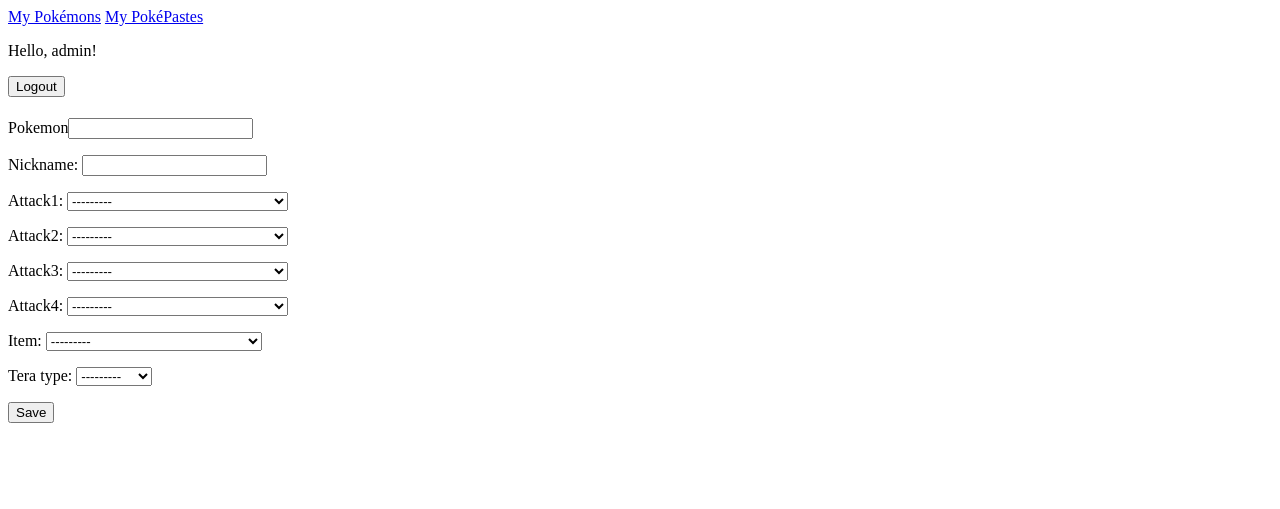
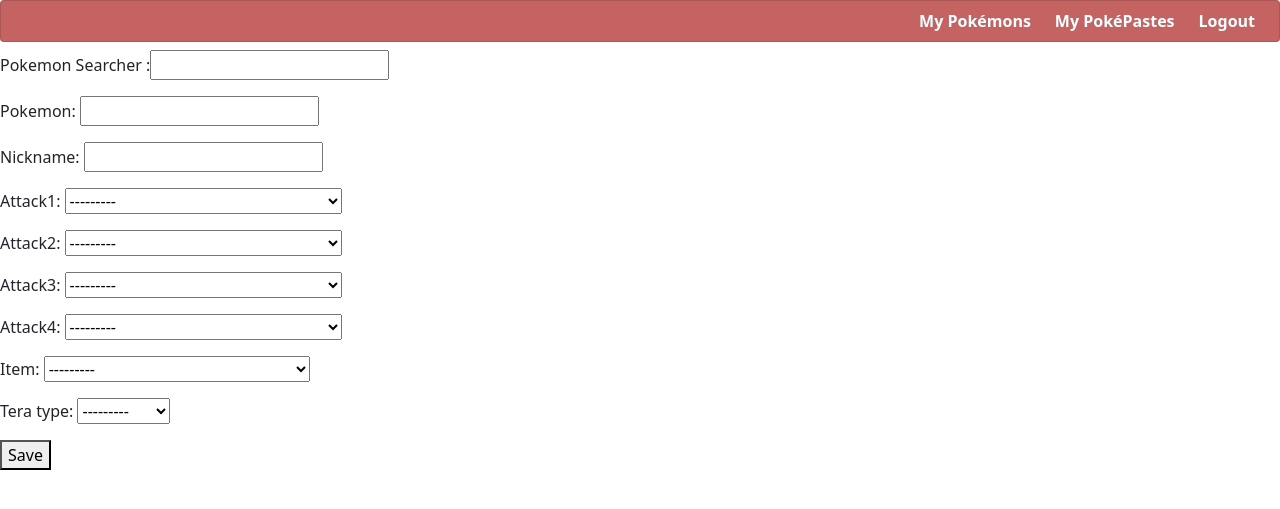
Before and after one commit to JoelLloret/rateMyPaste-v2, a Django app: page /mypokemon/create/ in a window 1280 px wide. Shown: the top 509 px of the page. Run offline with Django 4.2, Linux system fonts and the light colour scheme; a user stored in the database is signed in; data comes from the database, SQL or seed files in the repository; both versions use the stored data as it was after the commit; some libraries are stand-ins or nearby versions.

Commit message:
projecte marc

```diff
--- a/static/ajaxs.js
+++ b/static/ajaxs.js
@@ -1,9 +1,9 @@
-function pokemonAjax(idInput, hidden_input){
+function autocompleteAjaxwithImage(searcher, inputId,url, input_label,input_img){
 
-      $("#"+idInput).autocomplete({
+      $("#"+searcher).autocomplete({
         source: function(request, response) {
           $.ajax({
-            url: "http://127.0.0.1:8000/pokemons/",
+            url: url,
             dataType: "json",
             data: {
               pokemon_filter: request.term,
@@ -12,27 +12,37 @@ function pokemonAjax(idInput, hidden_input){
             success: function(data) {
               response($.map(data.results, function(item) {
                 return {
-                  label: item.id,
-                  value: item.name
+                  id : item.id,
+                  label: item.name,
+                  value:  capitalizeFirstLetter(item.name.replaceAll("-"," ")),
+                  img: item.img
                 }
               }));
             },
-            change: function (event, ui) {
-                if(!ui.item){
-                    $(event.target).val("");
-                }
-                else{
-                  $('#'+hidden_input) = $(event.target).attr('label');
-                }
-            },
-            focus: function (event, ui) {
-                return false;
-            }
+
           });
         },
-        minLength: 5,
-        select: function(event, ui) {
-          if (ui.item) {}
+        minLength: 3,
+        select: function(event,ui){
+
+          $("#"+inputId).val(ui.item.id);
+          if(input_label) {
+            $("#"+input_label).text(ui.item.value);
+            $("#"+input_label).css("display", "block");
+          }
+          if(input_img) {
+            $("#"+input_img).attr("src",ui.item.img);
+            $("#"+input_img).css("display", "block");
+            $("#"+input_img).attr("alt",ui.item.value);
+          }
         }
+
       });
+
+      $("#"+searcher).autocomplete( "instance" )._renderItem = function( ul, item ) {
+        return $( "<li><div><img src='"+item.img+"' style='max-width:30px; height:auto'><span>"+item.value+"</span></div></li>" ).appendTo( ul );
+      };
 }
+function capitalizeFirstLetter(string) {
+  return string.charAt(0).toUpperCase() + string.slice(1);
+}
--- a/web/forms.py
+++ b/web/forms.py
@@ -7,9 +7,11 @@ from django.contrib.auth.models import User
 class PokemonForm(forms.ModelForm):
     class Meta:
         model = someonesPokemon
-        fields = ['nickname', 'pokemon', 'attack1', 'attack2', 'attack3', 'attack4', 'item', 'tera_type']
-        widgets = {'pokemon': forms.HiddenInput(attrs={'id':'pokemon'})}
-
+        fields = ['pokemon', 'nickname', 'attack1', 'attack2', 'attack3', 'attack4', 'item', 'tera_type']
+        widgets = {'pokemon':  forms.TextInput}
+    def __init__(self,*args, **kwargs):
+        super().__init__(*args, **kwargs)
+        self.fields['pokemon'].widget.attrs['readonly']=True
 
 class PasteForm(forms.ModelForm):
     class Meta:
--- a/web/templates/web/base.html
+++ b/web/templates/web/base.html
@@ -8,27 +8,61 @@
     <link rel="stylesheet" type="text/css" href="https://code.jquery.com/ui/1.11.4/themes/smoothness/jquery-ui.css" />
     <script type="text/javascript" src="https://code.jquery.com/ui/1.11.4/jquery-ui.js"></script>
     <script type="text/javascript" src="{% static 'ajaxs.js' %}"></script>
+
+    <link href="https://cdn.jsdelivr.net/npm/bootstrap@5.0.2/dist/css/bootstrap.min.css" rel="stylesheet" integrity="sha384-EVSTQN3/azprG1Anm3QDgpJLIm9Nao0Yz1ztcQTwFspd3yD65VohhpuuCOmLASjC" crossorigin="anonymous">
+    <script src="https://cdn.jsdelivr.net/npm/bootstrap@5.0.2/dist/js/bootstrap.bundle.min.js" integrity="sha384-MrcW6ZMFYlzcLA8Nl+NtUVF0sA7MsXsP1UyJoMp4YLEuNSfAP+JcXn/tWtIaxVXM" crossorigin="anonymous"></script>
 </head>
+<style>
+    nav#navbar {
+        background-color: #c56363;
+
+    }
+    .navbar-option, .navbar-option:hover{
+        background-color: "";
+        background: none;
+        font-weight: 600 !important;
+        border: none;
+        padding: 0;
+        font: inherit;
+        outline: inherit;
+        color: azure;
+        text-decoration-line: "";
+    }
+
+    a.navbar-option:link { text-decoration: none; }
+
+    a.navbar-option:visited { text-decoration: none; }
+
+    a.navbar-option:hover { text-decoration: none; }
+
+    a.navbar-option:active { text-decoration: none; }
+</style>
 <body>
-    <nav>
+    <nav id="navbar" class="card  align-middle pt-2 pb-2 w-100">
+        <div class="row w-100 align-middle justify-content-end p-0">
+            {% if user.is_authenticated %}
+            <div class="col-1 ms-0   w-auto a align-middle d-flex justify-content-end">
+                <a class="navbar-option align-middle"  href="{% url 'pokemon_list' %}">My Pokémons</a>
+            </div>
+            <div class="col-1 ms-0  w-auto a align-middle d-flex justify-content-end">
+                <a class="navbar-option align-middle" href="{% url 'paste_list' %}">My PokéPastes</a>
+            </div>
+            <div class="col-1 ms-0  w-auto a align-middle d-flex justify-content-end">
+                <form method="POST"  action="{% url 'logout' %}">
+                    {% csrf_token %}
+                    <button class="navbar-option d-flex align-middle"  type="submit">Logout</button>
+                </form>
+            </div>
+            {% else %}
 
-        {% if user.is_authenticated %}
-            <a href="{% url 'pokemon_list' %}">My Pokémons</a>
-            <a href="{% url 'paste_list' %}">My PokéPastes</a>
-        {% endif %}
-        {% if user.is_authenticated %}
-            <p>Hello, {{ user.username }}!</p>
-            <form method="POST" action="{% url 'logout' %}">
-                {% csrf_token %}
-                <button type="submit">Logout</button>
-            </form>
-        {% else %}
-            <div class="alert alert-success" role="alert">
-            <h3>Hello!</h3>
-            <a href="{% url 'register' %}">Signup</a>
-            <a href="{% url 'login' %}">Login</a>
+            <div class="col-1 ms-0  w-auto a align-middle d-flex justify-content-end">
+                <a class="navbar-option align-middle  " href="{% url 'register' %}">Signup</a>
             </div>
-        {% endif %}
+            <div class="col-1  ms-0  ps-0 w-auto align-middle d-flex justify-content-end" >
+                <a class="navbar-option align-middle"  style="width: 70px;"  href="{% url 'login' %}">Login</a>
+            </div>
+            {% endif %}
+        </div>
     </nav>
 
     <main>
--- a/web/templates/web/pokemon_form.html
+++ b/web/templates/web/pokemon_form.html
@@ -4,11 +4,12 @@
   <h1>{{ form_title }}</h1>
   <form method="post">
     {% csrf_token %}
-    <label for="pokemon_id">Pokemon</label><input id="pokemon_id" required>
+    <p><label for="pokemon_searcher">Pokemon Searcher :</label><input id="pokemon_searcher" ></p>
+    <p><label  id="pokemon_label" for="pokemon_img" style=" display: none;" ></label><img id="pokemon_img" src="" style="max-width: 60px; height: auto; display: none;" alt="" /></p>
     {{ form.as_p }}
     <button type="submit">Save</button>
   </form>
   <script>
-    $(pokemonAjax('pokemon_id', 'pokemon'));
+    $(autocompleteAjaxwithImage('pokemon_searcher', 'id_pokemon',"http://127.0.0.1:8000/pokemons/",'pokemon_label','pokemon_img'));
   </script>
 {% endblock %}
```
Also changed, not shown: web/templates/web/home.html (+5 -3 lines), db.sqlite3.
